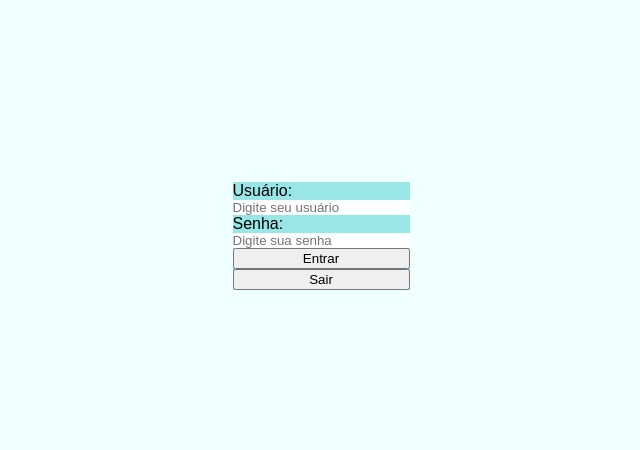
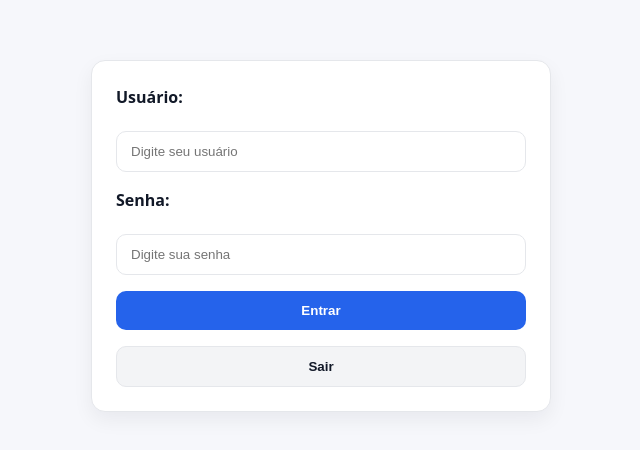
Before and after one commit to jonasgs12007-sys/loja-de-agua, a plain HTML site: page index.html in a window 1280 px wide. Shown: the part 164-614 px from the top of the page, without its empty margins (319-959 px from the left). Drawn offline with Linux system fonts and the light colour scheme.

Commit message:
Ajusta login→cadastro e botão Voltar; adiciona style.css

```diff
--- a/index.html
+++ b/index.html
@@ -6,18 +6,16 @@
     </head>
     <body>
         <div class="login-container">
-            <form action="/login" method="POST">
+      <form action="cadastro.html" method="GET">
+        <label for="usuario">Usuário:</label>
+        <input type="text" id="usuario" name="usuario" placeholder="Digite seu usuário" required>
 
-                <label for="usuario">Usuário:</label>
-                <input type="text" id="usuario" name="usuario" placeholder="Digite seu usuário">
+        <label for="senha">Senha:</label>
+        <input type="password" id="senha" name="senha" placeholder="Digite sua senha" required>
 
-                <label for="senha">Senha:</label>
-                <input type="password" id="senha" name="senha" placeholder="Digite sua senha">
-
-                <button type="submit">Entrar</button>
-                <button type="button">Sair</button>
-
-            </form>
+        <button type="submit">Entrar</button>
+        <button type="button" onclick="window.history.back()">Sair</button>
+      </form>
         </div>
     </body>
 </html>
--- a/style.css
+++ b/style.css
@@ -1,28 +1,147 @@
-body {
-    margin: auto;
-    font-family: Arial, Helvetica, sans-serif;
-    background-color: azure;
+/* =========================
+   Base (tema claro)
+   ========================= */
+:root{
+  --bg:#f6f7fb;
+  --card:#ffffff;
+  --text:#111827;
+  --muted:#6b7280;
+  --border:#e5e7eb;
+  --primary:#2563eb;       /* azul */
+  --primary-600:#1e40af;   /* azul mais escuro (hover) */
+  --danger:#ef4444;
+  --shadow:0 8px 20px rgba(17,24,39,0.06);
+  --radius:14px;
 }
 
-.login-container {
-    display: flex;
-    justify-content: center;
-    align-items: center;
-    height: 100vh;
+*{box-sizing:border-box}
+html,body{height:100%}
+body{
+  margin:0;
+  font:400 16px/1.5 system-ui,-apple-system,"Segoe UI",Roboto,Inter,Ubuntu,sans-serif;
+  color:var(--text);
+  background:var(--bg);
 }
 
-form {
-    display: flex;
-    flex-direction: column;
-    padding: 0%;
-    background-color: rgb(152, 230, 230);
-    border-radius: 0%;
+/* Centralização da página de LOGIN */
+.login-container{
+  min-height:100vh;
+  display:grid;
+  place-items:center;
+  padding:24px;
 }
 
-input {
-    padding: 0%;
-    margin-bottom: auto;
-    border: 0cqw;
-    border-radius: 0%;
+/* Cartão do formulário (serve para login e cadastro) */
+form{
+  width:100%;
+  max-width:460px;
+  margin:40px auto;
+  background:var(--card);
+  border:1px solid var(--border);
+  border-radius:var(--radius);
+  box-shadow:var(--shadow);
+  padding:24px;
+  display:grid;
+  gap:16px;
+}
 
+/* Títulos opcionais dentro do form */
+form h1, form h2{
+  margin:0 0 4px 0;
+  font-weight:700;
 }
+form p.desc{ margin:-6px 0 8px; color:var(--muted); }
+
+/* Labels e campos */
+label{
+  display:block;
+  font-weight:600;
+  margin-bottom:6px;
+}
+input[type="text"],
+input[type="password"],
+input[type="number"],
+textarea{
+  width:100%;
+  padding:12px 14px;
+  border:1px solid var(--border);
+  border-radius:10px;
+  background:#fff;
+  color:var(--text);
+  outline:none;
+  transition:border-color .15s ease, box-shadow .15s ease;
+}
+textarea{ min-height:120px; resize:vertical; }
+
+input:focus,
+textarea:focus{
+  border-color:var(--primary);
+  box-shadow:0 0 0 3px rgba(37,99,235,0.15);
+}
+
+/* Layout simples das linhas do cadastro já funciona
+   porque cada <div> do seu HTML vira um "item" do grid do form */
+
+/* Botões */
+button{
+  appearance:none;
+  border:0;
+  border-radius:10px;
+  padding:12px 16px;
+  font-weight:600;
+  cursor:pointer;
+  transition:transform .05s ease, filter .15s ease, background-color .15s ease;
+}
+
+/* Padrões por tipo (funciona no seu HTML atual) */
+button[type="submit"]{
+  background:var(--primary);
+  color:#fff;
+}
+button[type="submit"]:hover{ filter:brightness(1.05); }
+button[type="submit"]:active{ transform:translateY(1px); }
+
+button[type="button"]{
+  background:#f3f4f6;
+  color:#111827;
+  border:1px solid var(--border);
+}
+button[type="button"]:hover{ filter:brightness(0.98); }
+button[type="button"]:active{ transform:translateY(1px); }
+
+/* Agrupamento visual dos botões quando estiverem em sequência */
+.send-form, .cancel-form{
+  display:inline-block;
+}
+.send-form + .cancel-form{ margin-left:10px; }
+
+/* Estados de mensagem (opcional) */
+.alert{
+  padding:12px 14px;
+  border-radius:10px;
+  background:#f9fafb;
+  border:1px solid var(--border);
+  color:var(--muted);
+}
+.alert.error{
+  background:#fef2f2;
+  border-color:#fecaca;
+  color:#991b1b;
+}
+.alert.success{
+  background:#f0fdf4;
+  border-color:#bbf7d0;
+  color:#166534;
+}
+
+/* Acessibilidade: reduz animações se o usuário preferir */
+@media (prefers-reduced-motion: reduce){
+  *{ transition:none !important; animation:none !important; }
+}
+
+/* Responsivo */
+@media (max-width:480px){
+  form{ padding:18px; border-radius:12px; }
+  button{ width:100%; }
+  .send-form, .cancel-form{ display:block; margin:0 0 8px 0; }
+}
```
Also changed, not shown: cadastro.html (+2 -1 lines).
